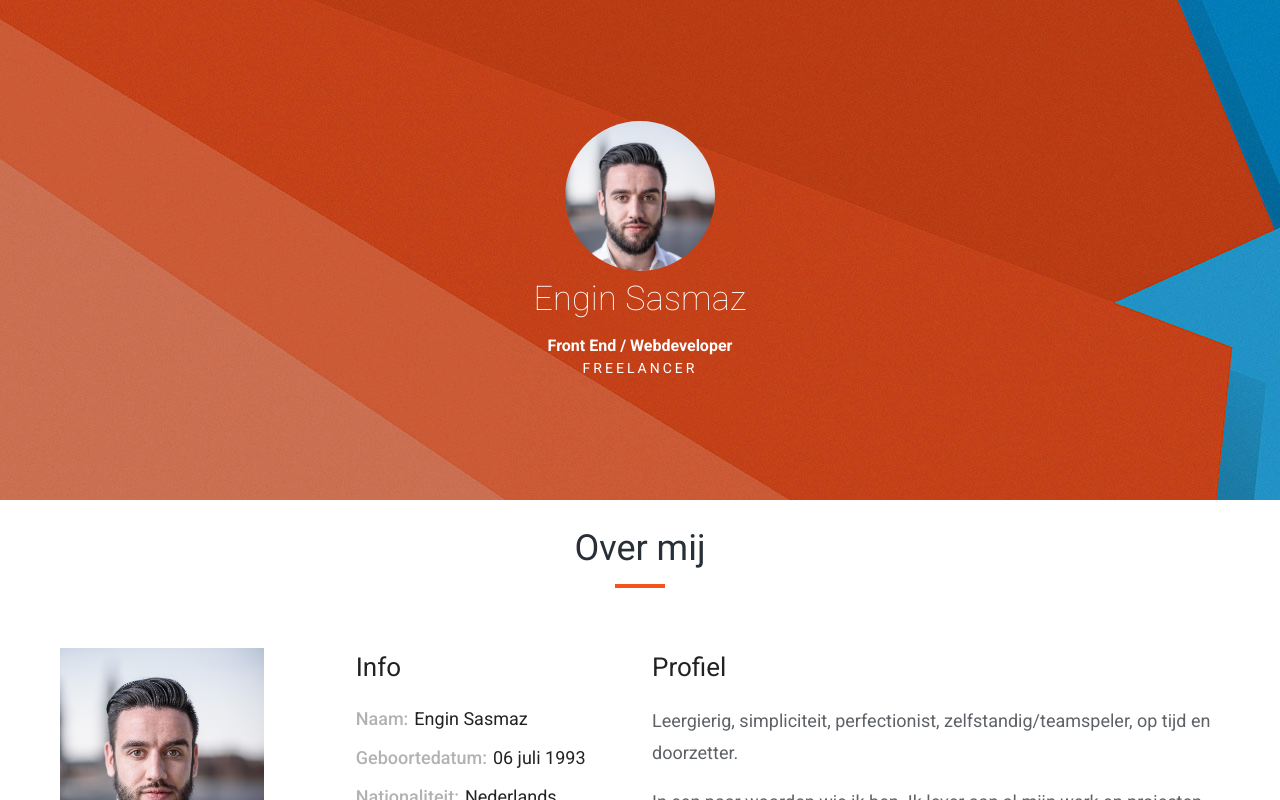
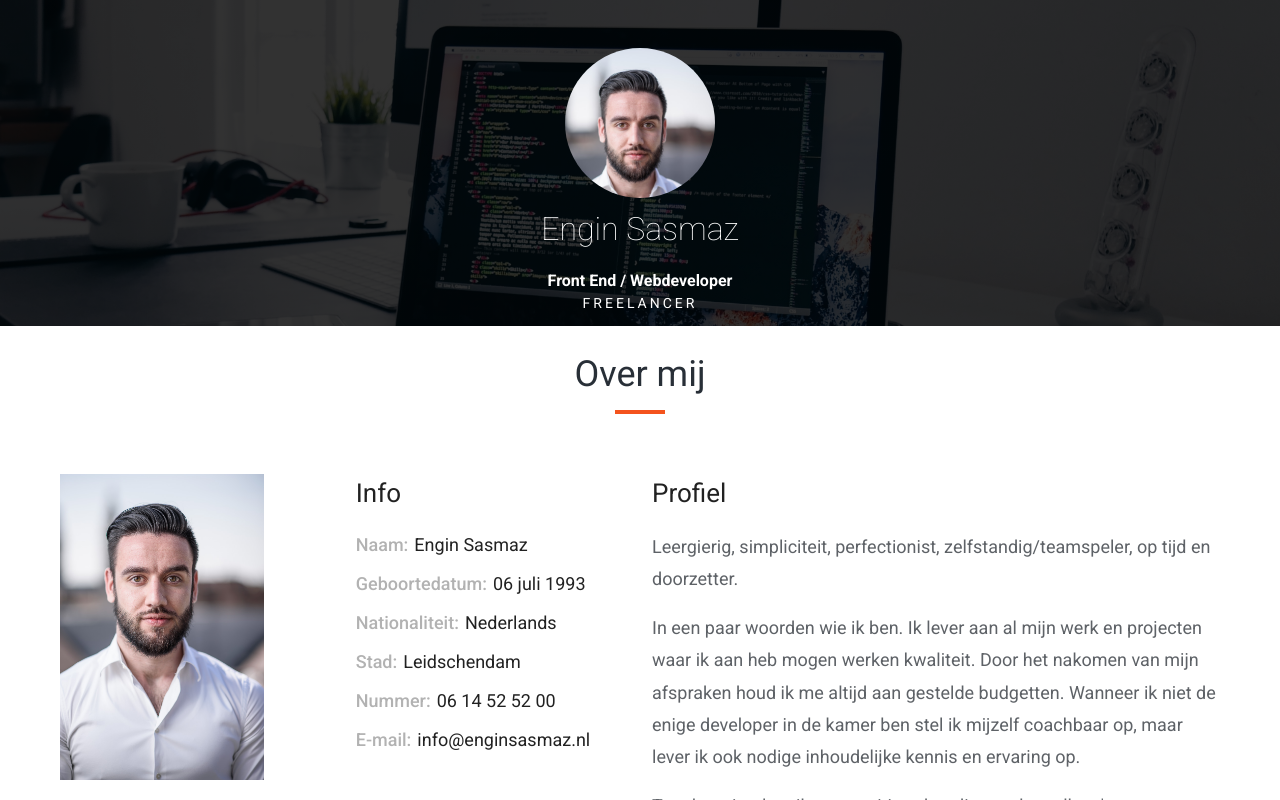
Before and after one commit to Enginovic/portfolio, a Vue app: page / in a window 1280 px wide. Shown: the top 800 px of the page. Built offline with nearby package versions, Linux system fonts and the light colour scheme.

Commit message:
parallax => normal div with styling fixes

```diff
--- a/src/assets/scss/_base.scss
+++ b/src/assets/scss/_base.scss
@@ -1,5 +1,5 @@
 .container {
-  padding: 32px 32px 50px;
+  padding: 50px 32px 68px;
 }
 
 .elementTitle {
--- a/src/components/Hero/Hero.vue
+++ b/src/components/Hero/Hero.vue
@@ -1,17 +1,16 @@
 <template>
-  <v-parallax
-    dark
-    src="@/assets/images/hero.jpg"
-  >
-    <v-row align="center" justify="center">
-      <v-col class="text-center hero" cols="12">
-        <img src="@/assets/images/engin.jpg" class="hero__image" />
-        <h1 class="display-1 font-weight-thin mb-4">Engin Sasmaz</h1>
-        <h4 class="subheading">Front End / Webdeveloper</h4>
-        <div class="hero__subtitle-2">Freelancer</div>
-      </v-col>
-    </v-row>
-  </v-parallax>
+  <div class="hero">
+    <v-container pt-12>
+      <v-row align="center" justify="center">
+        <v-col class="text-center" cols="12">
+          <img src="@/assets/images/engin.jpg" class="hero__image" />
+          <h1 class="font-weight-thin mb-4">Engin Sasmaz</h1>
+          <h4>Front End / Webdeveloper</h4>
+          <div class="hero__subtitle">Freelancer</div>
+        </v-col>
+      </v-row>
+    </v-container>
+  </div>
 </template>
 
 <style lang="scss" src="@/components/Hero/hero.scss"></style>
--- a/src/components/Hero/hero.scss
+++ b/src/components/Hero/hero.scss
@@ -1,5 +1,8 @@
 .hero {
-  z-index: 999;
+  background: linear-gradient(0deg, rgba(0, 0, 0, 0.8), rgba(0, 0, 0, 0.8)), url("../../assets/images/hero.jpg");
+  background-size: cover;
+  background-position: center;
+  color: #fff;
 }
 
 .hero__image {
@@ -10,22 +13,8 @@
   object-position: top;
 }
 
-.hero__subtitle-2 {
+.hero__subtitle {
   font-size: 14px;
   text-transform: uppercase;
   letter-spacing: 3px;
 }
-
-.v-parallax__content {
-
-  &::after {
-    content: '';
-    position: absolute;
-    top: 0;
-    left: 0;
-    width: 100%;
-    height: 100%;
-    z-index: 1;
-    background-color: rgba(0,0,0,.2);
-  }
-}
```
Also changed, not shown: src/assets/images/hero.jpg, src/components/Contact/contact.scss (line endings or trailing spaces).
